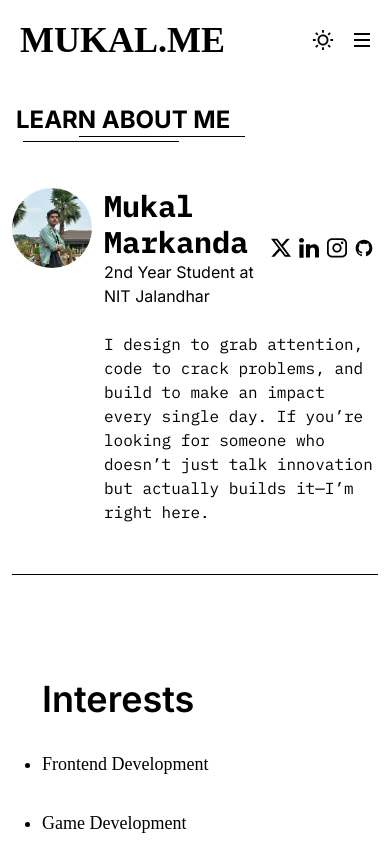
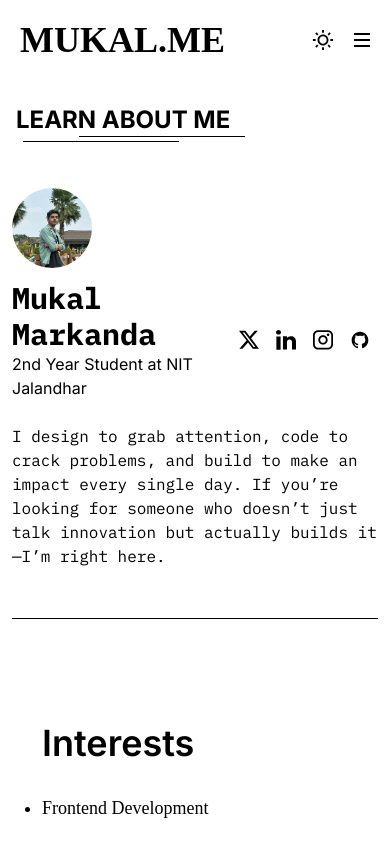
Before and after one commit to CodewithMukal/portfolio2, a React (Vite) app: page / in a window 390 px wide. Shown: the top 844 px of the page. Built offline with nearby package versions, Linux system fonts and the light colour scheme; no server answers; a web font is replaced by a local one.

Commit message:
Responsive fix

```diff
--- a/src/components/About.jsx
+++ b/src/components/About.jsx
@@ -23,7 +23,7 @@ export const About = () => {
     string = "4th";
   }
   return (
-    <div className="flex text-black gap-3 border-b-[1px] border-black dark:border-white pb-[50px] mt-[50px] dark:text-white">
+    <div className="flex md:flex-row flex-col text-black gap-3 border-b-[1px] border-black dark:border-white pb-[50px] mt-[50px] dark:text-white">
       <img src={pic} className="lg:w-40 md:w-30 md:h-30 h-20 w-20 rounded-full lg:h-40" alt="" />
       <div className="w-full justify-around flex flex-col">
         <div className="flex justify-between">
```
